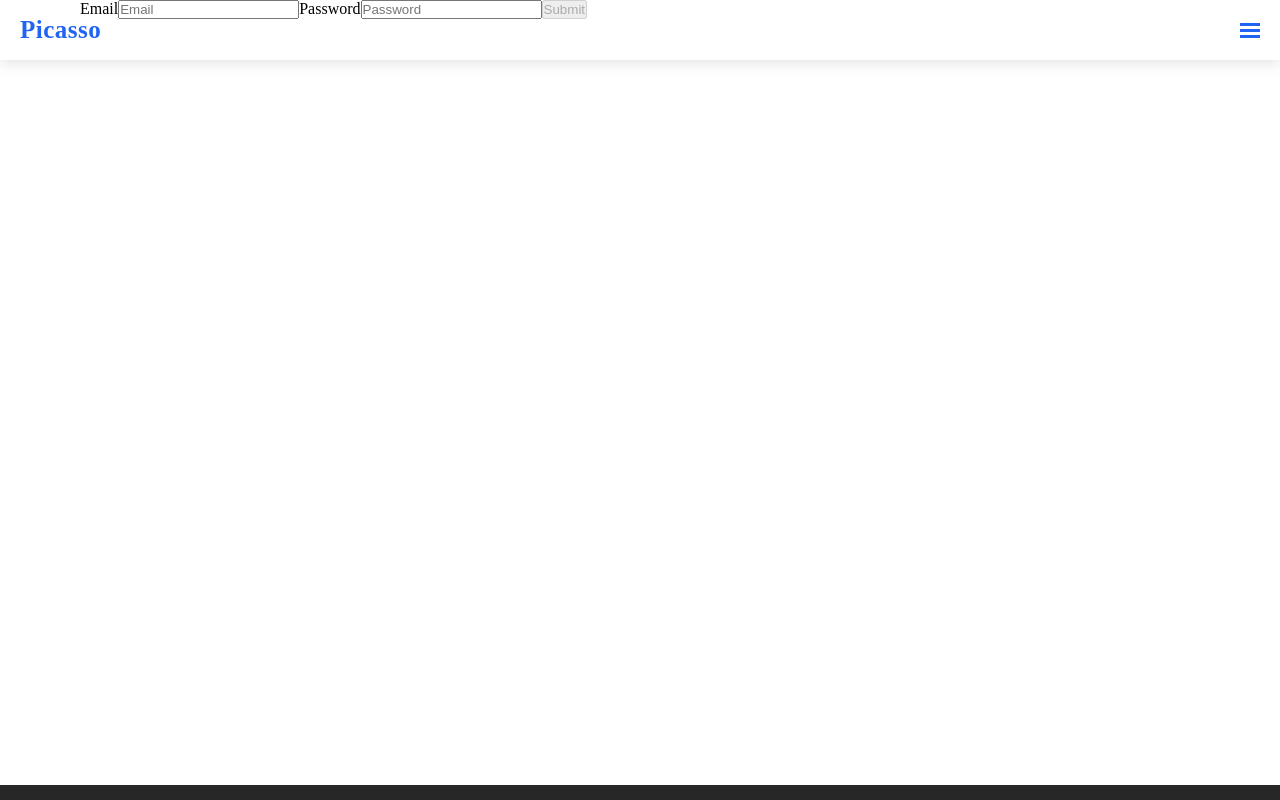
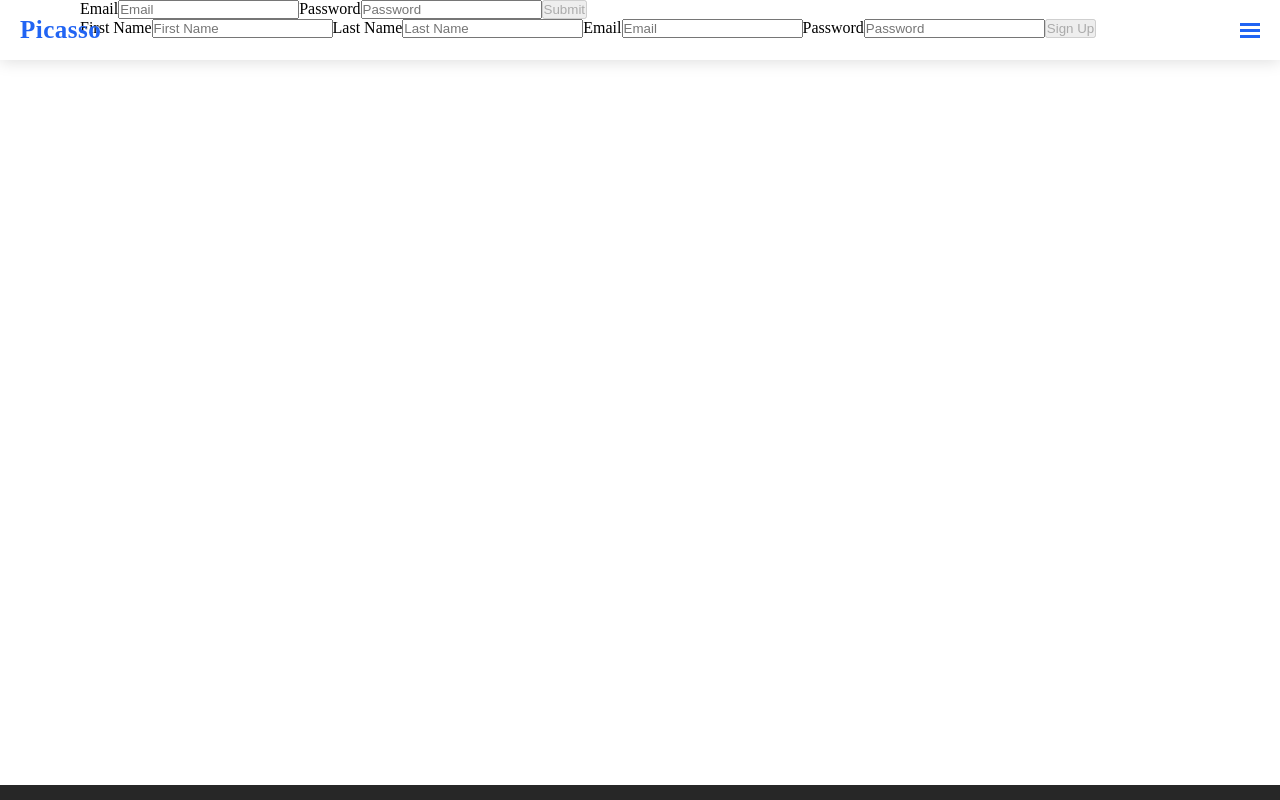
Before and after one commit to edwindelbosque/picasso-fe, a React (Create React App) app: page / in a window 1280 px wide. Built offline with nearby package versions, Linux system fonts and the light colour scheme; a web font is replaced by a local one.

Commit message:
Add create account functionality with successful and unsuccessful responses

```diff
--- a/src/components/App/App.js
+++ b/src/components/App/App.js
@@ -3,6 +3,7 @@ import './App.scss';
 import NavBar from '../NavBar/NavBar';
 import Footer from '../Footer/Footer';
 import LoginForm from '../LoginForm/loginForm.js';
+import UserSignupForm from '../UserSignupForm/UserSignupForm.js'
 
 class App extends Component {
 	constructor() {
@@ -23,8 +24,9 @@ class App extends Component {
 		return (
 			<div className='App'>
 				<NavBar />
+				<LoginForm updateCurrentUser={this.updateCurrentUser} />
+				<UserSignupForm updateCurrentUser={this.updateCurrentUser} />
 				<Footer />
-				<LoginForm updateCurrentUser={this.updateCurrentUser} />
 			</div>
 		);
 	}
--- a/src/components/LoginForm/loginForm.js
+++ b/src/components/LoginForm/loginForm.js
@@ -1,5 +1,5 @@
 import React, { useState } from "react";
-import userLogin from '../../util/apiCalls.js'
+import { userLogin } from '../../util/apiCalls.js'
 
 const LoginForm = ({updateCurrentUser}) => {
     const [emailValue, handleEmailChange] = useState("");
@@ -9,12 +9,11 @@ const LoginForm = ({updateCurrentUser}) => {
     const handleSubmit = async event => {
         event.preventDefault();
         handleLoginAttempt('');
-        const newUser = {email: emailValue, password: passwordValue};
-        const loginResponse = await userLogin(newUser)
+        const userLogin = {email: emailValue, password: passwordValue};
+        const loginResponse = await userLogin(userLogin)
         if (loginResponse.error) {
             handleLoginAttempt(loginResponse.error)
         } else {
-            console.log(updateCurrentUser)
             updateCurrentUser(loginResponse)
             resetInputs();
         }
--- /dev/null
+++ b/src/components/UserSignupForm/UserSignupForm.js
@@ -0,0 +1,111 @@
+import React, { useState } from "react";
+import { createUser } from '../../util/apiCalls.js'
+
+
+const UserSignupForm = ({updateCurrentUser}) => {
+    const [firstNameValue, handleFirstNameChange] = useState("");
+    const [lastNameValue, handleLastNameChange] = useState("");
+    const [emailValue, handleEmailChange] = useState("");
+    const [passwordValue, handlePasswordChange] = useState("");
+    const [userSignupStatus, handleSignupAttempt] = useState("");
+
+
+    const handleSubmit = async event => {
+        event.preventDefault();
+        const newUser = {firstName: firstNameValue, lastName: lastNameValue, email: emailValue, password: passwordValue}
+        const accountCreationResponse = await createUser(newUser)
+        if (accountCreationResponse.error) {
+            console.log('hit error', accountCreationResponse);
+
+            handleSignupAttempt(accountCreationResponse.error)
+        } else {
+            console.log('successful account creation', accountCreationResponse);
+            updateCurrentUser(accountCreationResponse)
+            resetInputs();
+        }
+      }
+
+    const resetInputs = () => {
+        handleFirstNameChange('')
+        handleLastNameChange('')
+        handleEmailChange('')
+        handlePasswordChange('')
+    }
+
+    const checkEmail = () => {
+        const emailSplit = emailValue.split('')
+        const startIncludesSearch = emailSplit.findIndex(character => character === '@')
+        return emailSplit.includes('@') && emailSplit.includes('.', startIncludesSearch) ? true : false
+      }
+
+    const canBeSubmitted = () => {
+         return (checkEmail() && passwordValue.length > 5 && firstNameValue.length > 0 && lastNameValue.length > 0 )
+       }
+
+    const isEnabled = canBeSubmitted()
+
+    return (
+        <form className='Form'>
+             <label htmlFor="firstName" className="form-login email-login__label">
+                First Name
+            </label>
+            <input
+                className="inputForm"
+                id="firstName"
+                type="text"
+                name="firstName"
+                placeholder="First Name"
+                onChange={ e => handleFirstNameChange(e.target.value)}
+                value={firstNameValue}
+            />
+             <label htmlFor="lastName" className="form-login email-login__label">
+                Last Name
+            </label>
+            <input
+                className="inputForm"
+                id="lastName"
+                type="text"
+                name="lastName"
+                placeholder="Last Name"
+                onChange={ e => handleLastNameChange(e.target.value)}
+                value={lastNameValue}
+            />
+            <label htmlFor="email" className="form-login email-login__label">
+                Email
+            </label>
+            <input
+                className="inputForm"
+                id="email"
+                type="text"
+                name="email"
+                placeholder="Email"
+                onChange={ e => handleEmailChange(e.target.value)}
+                value={emailValue}
+            />
+             <label htmlFor="password" className="form-login password-login__label">
+                Password
+            </label>
+            <input
+                className="inputForm"
+                id="password"
+                type="password"
+                name="password"
+                placeholder="Password"
+                onChange={ e => handlePasswordChange(e.target.value)}
+                value={passwordValue}
+            />
+            <button
+                type="button"
+                className="loginFormBtn"
+                disabled={!isEnabled}
+                onClick={(e) => handleSubmit(e)}
+                >
+                Sign Up
+            </button>
+       </form>
+    )
+
+
+}
+
+export default UserSignupForm;
--- a/src/util/apiCalls.js
+++ b/src/util/apiCalls.js
@@ -1,5 +1,5 @@
 export const createUser = async newUser => {
-	const url = 'http://localhost:3000/api/v1/users';
+	const url = 'https://picasso-database.herokuapp.com/api/v1/users';
 	const options = {
 		method: 'POST',
 		headers: {
@@ -10,7 +10,10 @@ export const createUser = async newUser => {
 
 	const response = await fetch(url, options);
 	if (!response.ok) {
-		throw new Error('User could not be created at this time.');
+		console.log('hit error in apiCalls line 13', response);
+
+		return response
+		// throw new Error('User could not be created at this time.');
 	}
 	return response.json();
 };
```
